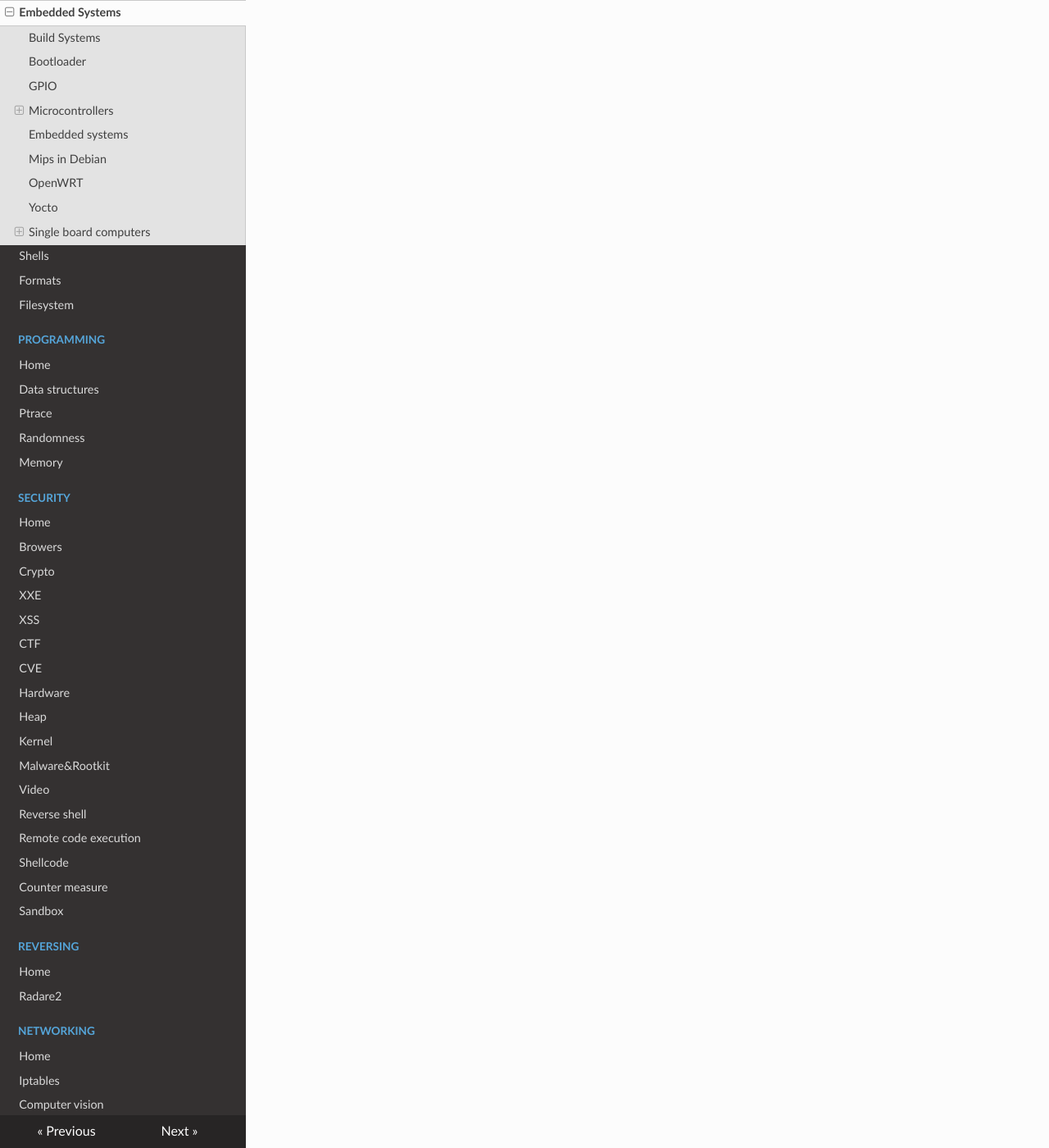
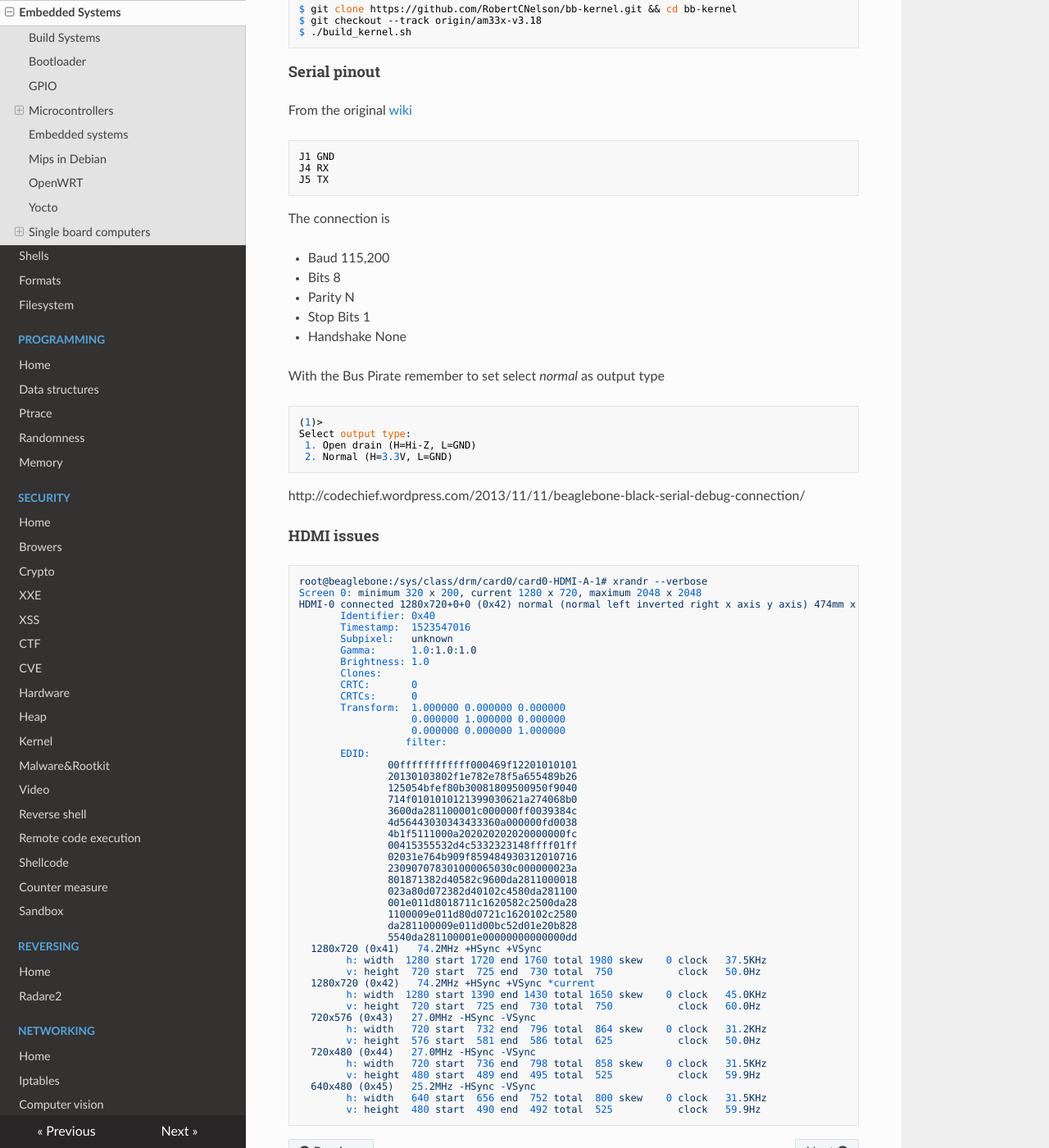
Before and after one commit to gipi/low-level, an MkDocs documentation site: the page built from docs/embedded.md, in a window 1280 px wide and 1400 px high, scrolled down 6278 px. Shown: the whole window at 82% size. Built offline with MkDocs 1.6.1, drawn with Linux system fonts in a browser that asks for light colours; nearby versions of some CDN libraries; old or Windows-style settings are respelled for this version of MkDocs; some of the changed text lies outside the part shown.

Commit message:
Move BeagleBone Black stuff from the gist.

````diff
--- a/docs/embedded.md
+++ b/docs/embedded.md
@@ -276,3 +276,118 @@
  - [AM335x Technical Reference Manual](https://www.ti.com/lit/ug/spruh73p/spruh73p.pdf)
  - [Writing MLO](https://witekio.com/blog/writing-mlo-beagleboard-xm/)
  - [Building BeagleBone Systems with Yocto](https://jumpnowtek.com/beaglebone/BeagleBone-Systems-with-Yocto.html)
+ - https://www.eewiki.net/display/linuxonarm/BeagleBone+Black
+ - http://icculus.org/~hendersa/android/
+
+You can build a complete system with this [instruction](http://www.crashcourse.ca/wiki/index.php/BBB_meta-bb)
+or create an image using [this](https://github.com/RobertCNelson/omap-image-builder)
+
+[Home page](http://beagleboard.org/black) | [Wiki](http://www.elinux.org/Beagleboard:BeagleBoneBlack) | [Android](http://beagleboard.org/project/rowboat/)
+
+The ``uENV.txt`` file is in the FAT partition not in the ``/boot`` directory, the ``BOOT`` button
+decides only if the system will use the file from the ``eMMC`` or from the SD ([source](https://groups.google.com/d/msg/beagleboard/_mOlo6T-70E/yZdHiD_ftbcJ)).
+
+![Schema](http://elinux.org/images/2/2b/Features.jpg)
+
+#### U-Boot
+
+
+ - http://www.twam.info/hardware/beaglebone-black/u-boot-on-beaglebone-black
+
+#### Android
+
+It's possible to build Android using the following mannifest
+
+    repo init -u git://gitorious.org/rowboat/manifest.git -m rowboat-jb-am335x.xml
+
+and the command
+
+    make TARGET_PRODUCT=beagleboneblack OMAPES=4.x droid -j8
+
+source: https://eewiki.net/display/AOA/BeagleBone+Black
+
+#### Kernel
+
+
+    $ git clone https://github.com/RobertCNelson/bb-kernel.git && cd bb-kernel
+    $ git checkout --track origin/am33x-v3.18
+    $ ./build_kernel.sh
+
+#### Serial pinout
+
+From the original [wiki](http://elinux.org/Beagleboard:BeagleBone_Black_Serial)
+
+    J1 GND
+    J4 RX
+    J5 TX
+
+The connection is
+
+ - Baud 115,200
+ - Bits 8
+ - Parity N
+ - Stop Bits 1
+ - Handshake None
+
+With the Bus Pirate remember to set select *normal* as output type
+
+```
+(1)>
+Select output type:
+ 1. Open drain (H=Hi-Z, L=GND)
+ 2. Normal (H=3.3V, L=GND)
+```
+
+http://codechief.wordpress.com/2013/11/11/beaglebone-black-serial-debug-connection/
+
+#### HDMI issues
+
+```
+root@beaglebone:/sys/class/drm/card0/card0-HDMI-A-1# xrandr --verbose
+Screen 0: minimum 320 x 200, current 1280 x 720, maximum 2048 x 2048
+HDMI-0 connected 1280x720+0+0 (0x42) normal (normal left inverted right x axis y axis) 474mm x 296mm
+       Identifier: 0x40
+       Timestamp:  1523547016
+       Subpixel:   unknown
+       Gamma:      1.0:1.0:1.0
+       Brightness: 1.0
+       Clones:
+       CRTC:       0
+       CRTCs:      0
+       Transform:  1.000000 0.000000 0.000000
+                   0.000000 1.000000 0.000000
+                   0.000000 0.000000 1.000000
+                  filter:
+       EDID:
+               00ffffffffffff000469f12201010101
+               20130103802f1e782e78f5a655489b26
+               125054bfef80b30081809500950f9040
+               714f0101010121399030621a274068b0
+               3600da281100001c000000ff0039384c
+               4d56443030343433360a000000fd0038
+               4b1f5111000a202020202020000000fc
+               00415355532d4c5332323148ffff01ff
+               02031e764b909f859484930312010716
+               230907078301000065030c000000023a
+               801871382d40582c9600da2811000018
+               023a80d072382d40102c4580da281100
+               001e011d8018711c1620582c2500da28
+               1100009e011d80d0721c1620102c2580
+               da281100009e011d00bc52d01e20b828
+               5540da281100001e00000000000000dd
+  1280x720 (0x41)   74.2MHz +HSync +VSync
+        h: width  1280 start 1720 end 1760 total 1980 skew    0 clock   37.5KHz
+        v: height  720 start  725 end  730 total  750           clock   50.0Hz
+  1280x720 (0x42)   74.2MHz +HSync +VSync *current
+        h: width  1280 start 1390 end 1430 total 1650 skew    0 clock   45.0KHz
+        v: height  720 start  725 end  730 total  750           clock   60.0Hz
+  720x576 (0x43)   27.0MHz -HSync -VSync
+        h: width   720 start  732 end  796 total  864 skew    0 clock   31.2KHz
+        v: height  576 start  581 end  586 total  625           clock   50.0Hz
+  720x480 (0x44)   27.0MHz -HSync -VSync
+        h: width   720 start  736 end  798 total  858 skew    0 clock   31.5KHz
+        v: height  480 start  489 end  495 total  525           clock   59.9Hz
+  640x480 (0x45)   25.2MHz -HSync -VSync
+        h: width   640 start  656 end  752 total  800 skew    0 clock   31.5KHz
+        v: height  480 start  490 end  492 total  525           clock   59.9Hz
+```
````
